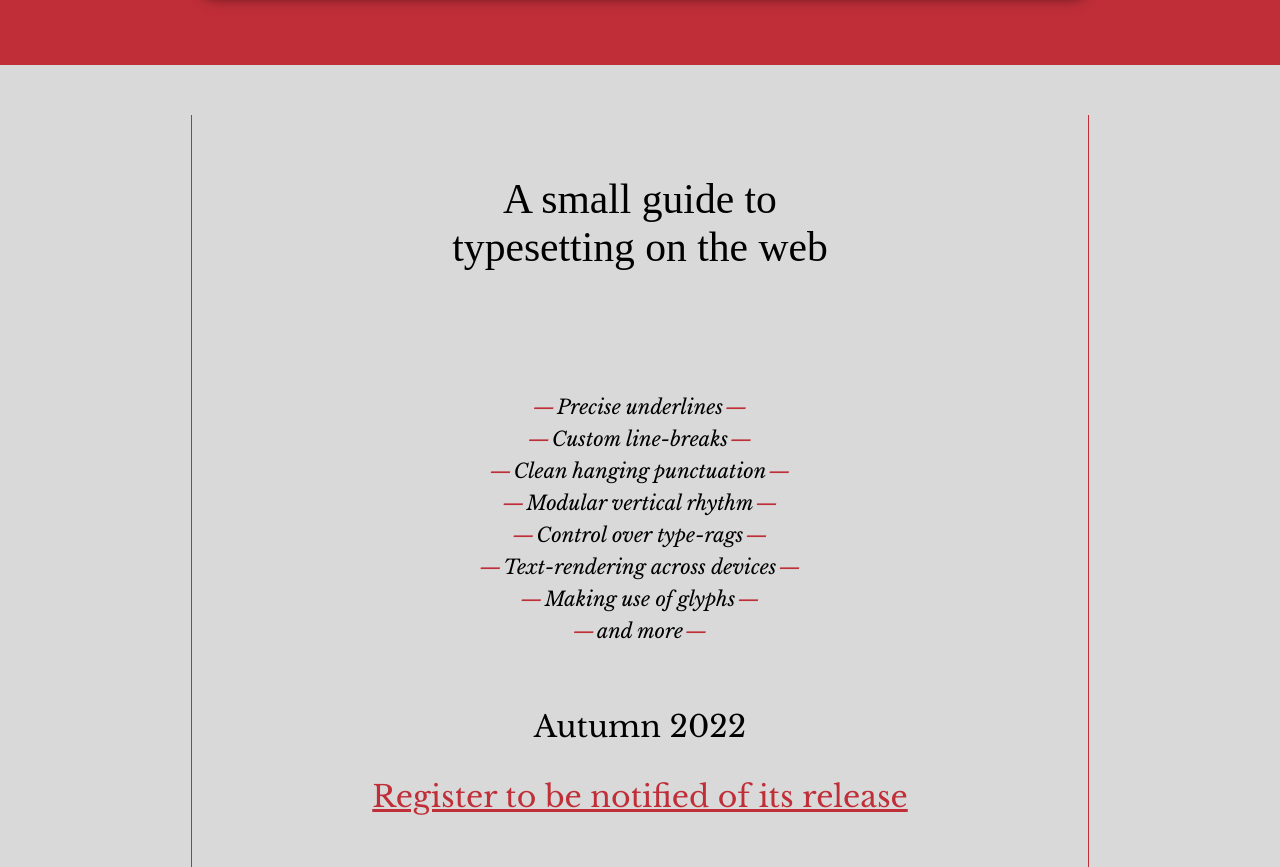
After one commit to droom/artdept, a PHP site: page /detail.html in a window 1280 px wide. The commit adds this page. Shown: the part 730-1597 px from the top of the page. Run offline with PHP 8.4, Linux system fonts and the light colour scheme; some libraries are stand-ins or nearby versions.

```diff
--- /dev/null
+++ b/css/detail.css
@@ -0,0 +1,135 @@
+body {
+  background: #D9D9D9;
+  /*font-family: Georgia, "Lora", "PT Serif", serif;*/
+      /*font-family: 'Inter', sans-serif;*/
+
+    font-family:'Libre Baskerville', sans-serif;
+
+    /*font-family: 'Lora', serif;*/
+
+    /*font-family: 'PT Serif', serif;*/
+  /*font-family: "PT Serif", "Lora", serif;*/
+}
+
+/* Type */
+
+h1, h3, ul {
+  font-size: 20px;
+  line-height: 25px;
+  font-weight: 500;
+}
+
+.title{
+  font-size: 2.6rem;
+  line-height: 3rem;
+  font-weight: 400;
+  font-family: 'futura';
+  margin: 40px 0 120px 0;
+}
+
+
+h3{
+  font-size: 30px;
+  line-height: 40px;
+  font-weight: 500;
+}
+
+ul {
+  font-style: italic;
+  list-style: none;
+  margin: 60px 0;
+  padding: 0;
+  display: block;
+  line-height: 2rem;
+}
+
+li {
+  margin: 0;
+  padding: 0;
+}
+
+li:after,
+li:before{
+  content: "—";
+  color: #C02E38;
+  padding: 0 2px;
+}
+
+/* Section */
+
+.landing {
+  background: #C02E38;
+  display: flex;
+  width: 100vw;
+  height: calc(100vh - 15px);
+}
+
+section.fold svg {
+  height: 10px;
+  margin: auto;
+  fill: #fff;
+}
+
+
+
+a{
+  color: #C02E38;
+}
+
+
+
+/* Hero */
+
+.hero {
+  width: 70%;
+  transition: 500ms ease all;
+  background: #D9D9D9;
+  margin: auto;
+  align-self: center;
+  justify-self: center;
+  box-shadow: 4px 5px 15px -10px #000000
+}
+
+
+@media (max-width: 40em) {
+  .hero {
+    transform: rotate(-90deg);
+    width: 88%;
+    box-shadow: -5px 5px 5px -4px #000000
+
+  }
+}
+
+.fold {
+  background: #C02E38;
+  width: 100wv;
+  height: 10px;
+  display: flex;
+}
+
+.notch {
+  width: 40px;
+  height: 40px;
+  margin: auto;
+  border-radius: 50%;
+  background: blue;
+}
+
+
+.signup {
+  width: 100vw;
+  height: 50vh;
+  background: #D9D9D9;
+  text-align: center;
+  margin: 20px 0;
+}
+
+.signup .inner {
+  /*padding: 30px;*/
+  width: 70vw;
+  padding: 20px 0;
+  margin: 50px auto;
+  border-right: 1px solid #C02E38;
+  border-left: 1px solid #C02E38;
+
+}
--- /dev/null
+++ b/detail.html
@@ -0,0 +1,57 @@
+<!DOCTYPE html>
+<html lang="en" >
+<head>
+  <meta charset="UTF-8">
+  <title>Detail in Web Typography</title>
+  <link rel="preconnect" href="https://fonts.googleapis.com">
+  <link rel="preconnect" href="https://fonts.gstatic.com" crossorigin>
+  <!-- <link href="https://fonts.googleapis.com/css2?family=Inter:wght@300;400;500;600;700&family=Lora:ital,wght@0,400;0,500;1,400;1,500&family=PT+Serif:ital@0;1&display=swap" rel="stylesheet">  -->
+  <link rel="stylesheet" href="https://cdnjs.cloudflare.com/ajax/libs/normalize/5.0.0/normalize.min.css">
+  <link rel="preconnect" href="https://fonts.googleapis.com">
+<link rel="preconnect" href="https://fonts.gstatic.com" crossorigin>
+<link href="https://fonts.googleapis.com/css2?family=Inter:wght@300;400;500;600;700&family=Libre+Baskerville:ital@0;1&family=Lora:ital,wght@0,400;0,500;1,400;1,500&family=PT+Serif:ital@0;1&display=swap" rel="stylesheet">
+
+
+
+
+  <link rel="stylesheet" href="css/detail.css">
+</head>
+
+<body>
+  <section class="landing">
+    <img class="hero" src="https://assets.codepen.io/76888/detail.svg"/>
+  </section>
+
+  <section class="fold">
+
+
+    <!-- <svg version="1.1" xmlns="http://www.w3.org/2000/svg" xmlns:xlink="http://www.w3.org/1999/xlink" x="0px" y="0px" viewBox="0 0 20 10" enable-background="new 0 0 20 10" xml:space="preserve"> -->
+      <!-- <path fill="#D9D9D9" d="M10,0C4.477,0,0,4.477,0,10l20,0C20,4.477,15.523,0,10,0z"></path> -->
+    <!-- </svg> -->
+
+
+  </section>
+
+  <section class="signup">
+    <div class="inner">
+      <h1 class="title">A small guide to<br/>typesetting on the web</h1>
+      <ul>
+        <li>Precise underlines</li>
+        <li>Custom line-breaks</li>
+        <li>Clean hanging punctuation</li>
+        <li>Modular vertical rhythm</li>
+
+        <li>Control over type-rags</li>
+        <li>Text-rendering across devices</li>
+        <li>Making use of glyphs</li>
+        <li>and more</li>
+      </ul>
+      <h3>Autumn 2022</h3>
+      <h3><a href="#">Register to be notified of its release</a></h3>
+    </div>
+  </section>
+
+  <script src="js/detail.js"></script>
+
+</body>
+</html>
--- /dev/null
+++ b/js/detail.js
@@ -0,0 +1,55 @@
+// Register GSAP plugins
+gsap.registerPlugin(SplitText, ScrollTrigger);
+gsap.config({ trialWarn: false });
+
+// GSAP Split text into words (could also just use spans, but this makes it easier)
+// using position: 'absolute' for the modifiers plugin
+const marqueeText = new SplitText(".wrapper", { type: "words", position: 'absolute', });
+
+// words array constant
+const words = marqueeText.words;
+
+// get gap between words (cause we are useing SplitText's absolute)
+const space = gsap.getProperty(words[1], "left") - (gsap.getProperty(words[0], "width") + gsap.getProperty(words[0], "left"));
+
+let currentWidth = 0;
+let prevWidest = 0;
+let widest = 0;
+
+// loop through words
+words.forEach((el, i) => {
+  // get width of element plus space
+  const width = gsap.getProperty(el, "width") + space;
+  // set widest for modifiers plugin negative value to make sure scrolling word is completely off page/container
+  if (width > prevWidest) {
+    widest = width + space;
+  }
+  // set absolute to left, and use transform instead (for animation performance)
+  gsap.set(el, { x: currentWidth, left: 0 });
+
+  // update current x distance
+  currentWidth += width;
+  prevWidest = widest;
+});
+
+// total width of the words; used for animation calculations
+const totalWidth = currentWidth;
+
+// set visibility with gsap to avoid FOUC
+gsap.set('.wrapper', { autoAlpha: 1 })
+// if there's room to loop setup animation
+if (window.innerWidth < currentWidth + widest) {
+  const tl = gsap.to(words, {
+    x: `-=${totalWidth}`,
+    repeat: -1,
+    duration: words.length * 1.5,
+    ease: "none",
+    repeatRefresh: true,
+    modifiers: {
+      //  use widest element to determine looping points
+      x: gsap.utils.unitize((x) =>
+        gsap.utils.wrap(-widest, totalWidth - widest, x)
+      )
+    }
+  });
+}
```
Also changed, not shown: css/splash.css (+56 -6 lines), index.html (+21 -3 lines), images/sun.svg (added).
